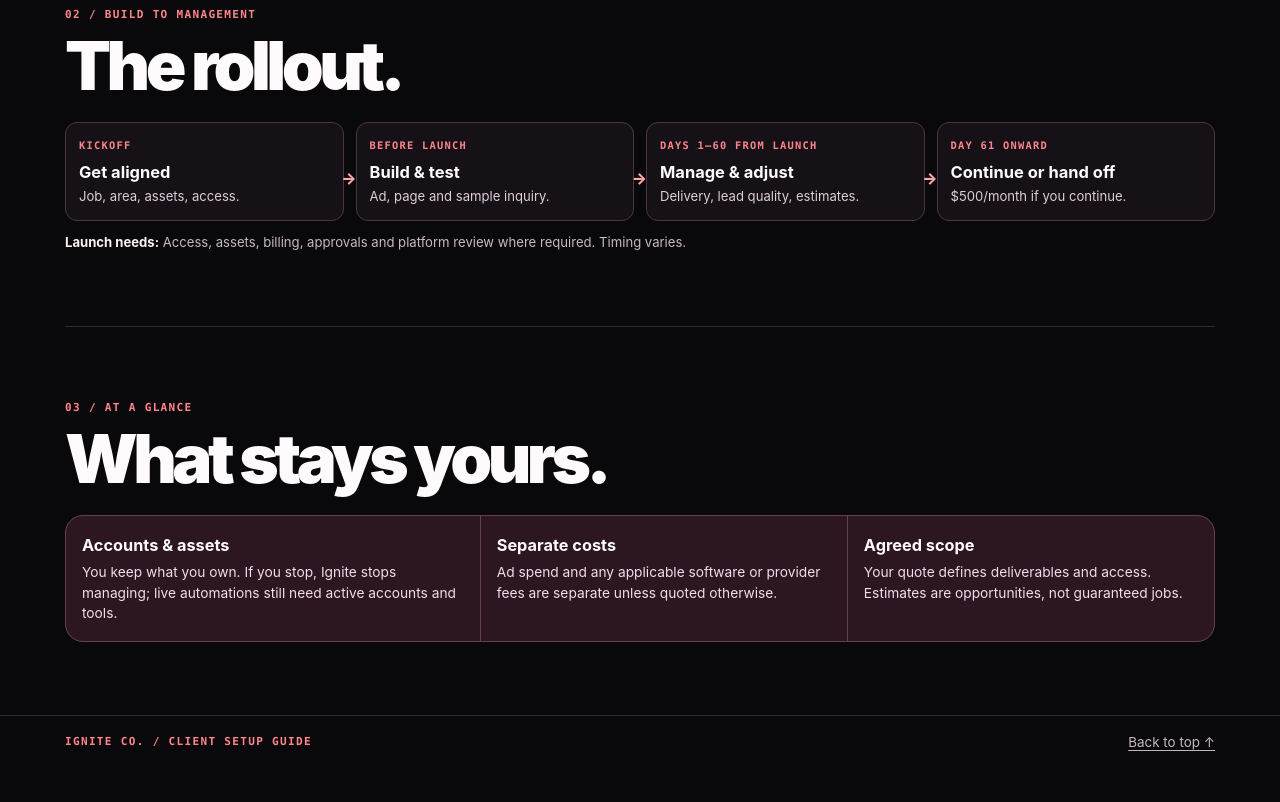
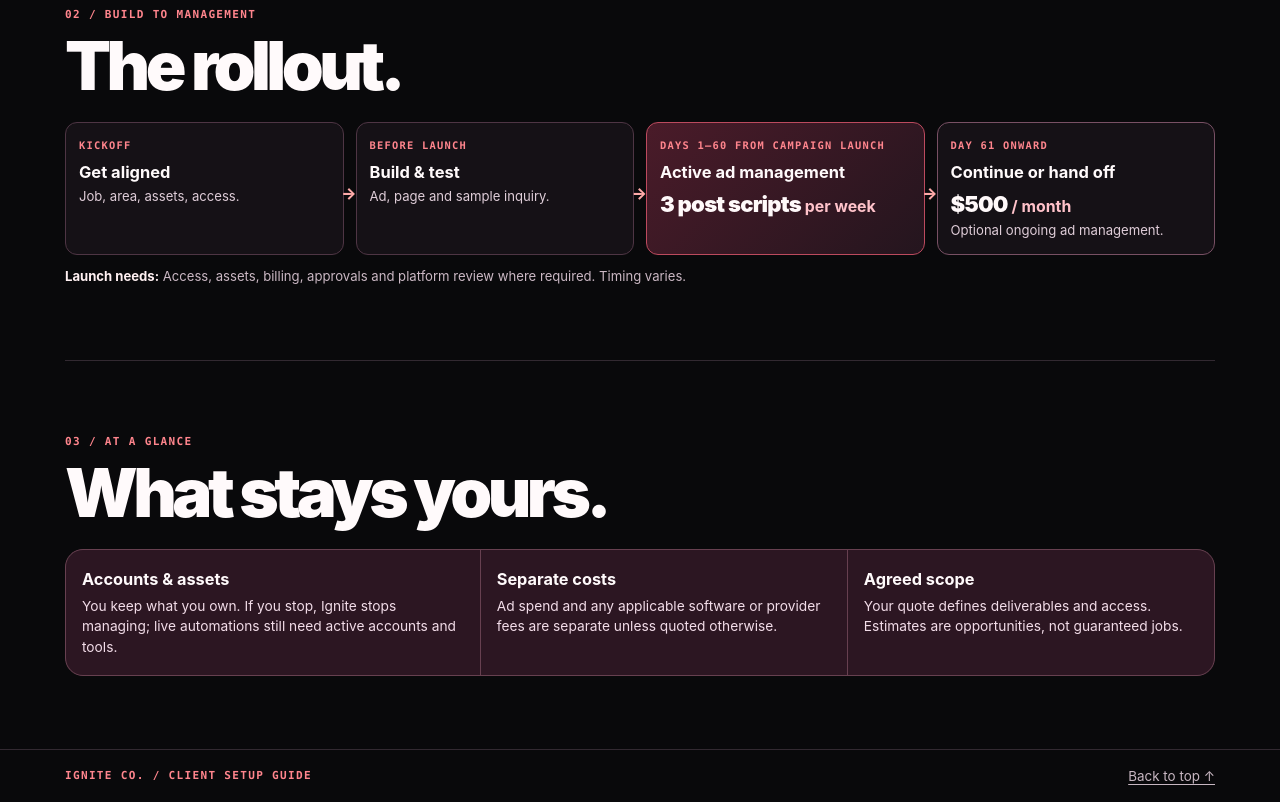
Before and after one commit to ignite-company/ignite-setup, a plain HTML site: page index.html in a window 1280 px wide. Shown: the part 1520-2322 px from the top of the page. Before the commit the page ends 2288 px from the top, so only its background shows below. Drawn offline with Linux system fonts and the light colour scheme.

Commit message:
Show 60-day management and weekly content scripting in the rollout

```diff
--- a/index.html
+++ b/index.html
@@ -56,7 +56,7 @@ h2{font-size:clamp(2.2rem,5.25vw,4.28rem);margin:0 0 21px}
 .phase{position:relative;min-width:0;background:#151116;border:1px solid #4e3544;border-radius:12px;padding:15px 13px 13px}
 .phase:after{content:"→";position:absolute;right:-14px;top:44%;z-index:1;color:#ffaaa9;font-size:1rem;font-weight:850}.phase:last-child:after{display:none}
 .phase small{display:block;font-size:.65rem;margin-bottom:7px}.phase b{display:block;font-size:1.03rem;margin-bottom:3px}.phase p{margin:0;font-size:.82rem;color:#dfcdd8}
-.gate{margin:12px 0 0;color:#cbb8c4;font-size:.82rem}.gate strong{color:#fff0f2}
+.phase-feature{border-color:#bc4a5e;background:linear-gradient(135deg,#4a1b29,#24151e)}.phase-continue{border-color:#785064}.phase .phase-metric{color:#fff9fa;font-size:clamp(.93rem,2.15vw,1.38rem);line-height:1.12;font-weight:900;letter-spacing:-.035em;margin:8px 0 4px}.phase-metric span{color:#ffc2ca;font-size:.72em;font-weight:750;letter-spacing:0}.gate{margin:12px 0 0;color:#cbb8c4;font-size:.82rem}.gate strong{color:#fff0f2}
 .terms{display:grid;grid-template-columns:1.13fr 1fr 1fr;gap:1px;background:#674050;border:1px solid #674050;border-radius:var(--r);overflow:hidden}
 .terms article{background:#2c1622;padding:17px 16px;min-width:0}.terms b{display:block;margin-bottom:4px;font-size:1.02rem}.terms p{margin:0;font-size:.86rem;color:#f2dce8}
 footer{border-top:1px solid var(--line);color:#c7b6c1}.foot{display:flex;justify-content:space-between;align-items:center;gap:10px;padding:16px 0}.foot a{font-size:.84rem;text-underline-offset:3px}
@@ -126,8 +126,8 @@ footer{border-top:1px solid var(--line);color:#c7b6c1}.foot{display:flex;justify
 <ol class="timeline">
 <li class="phase"><small>Kickoff</small><b>Get aligned</b><p>Job, area, assets, access.</p></li>
 <li class="phase"><small>Before launch</small><b>Build &amp; test</b><p>Ad, page and sample inquiry.</p></li>
-<li class="phase"><small>Days 1–60 from launch</small><b>Manage &amp; adjust</b><p>Delivery, lead quality, estimates.</p></li>
-<li class="phase"><small>Day 61 onward</small><b>Continue or hand off</b><p>$500/month if you continue.</p></li>
+<li class="phase phase-feature"><small>Days 1–60 from campaign launch</small><b>Active ad management</b><p class="phase-metric">3 post scripts<span> per week</span></p></li>
+<li class="phase phase-continue"><small>Day 61 onward</small><b>Continue or hand off</b><p class="phase-metric">$500<span> / month</span></p><p>Optional ongoing ad management.</p></li>
 </ol>
 <p class="gate"><strong>Launch needs:</strong> Access, assets, billing, approvals and platform review where required. Timing varies.</p>
 </section>
```
